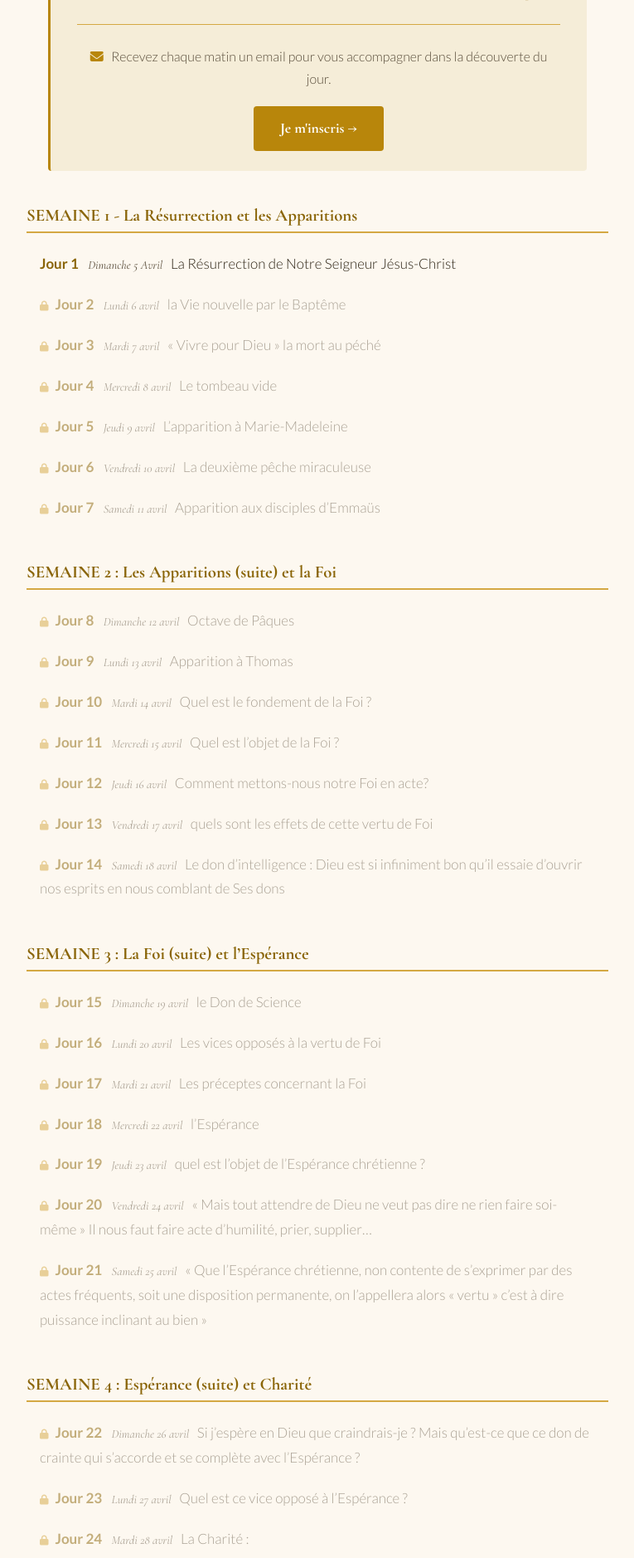
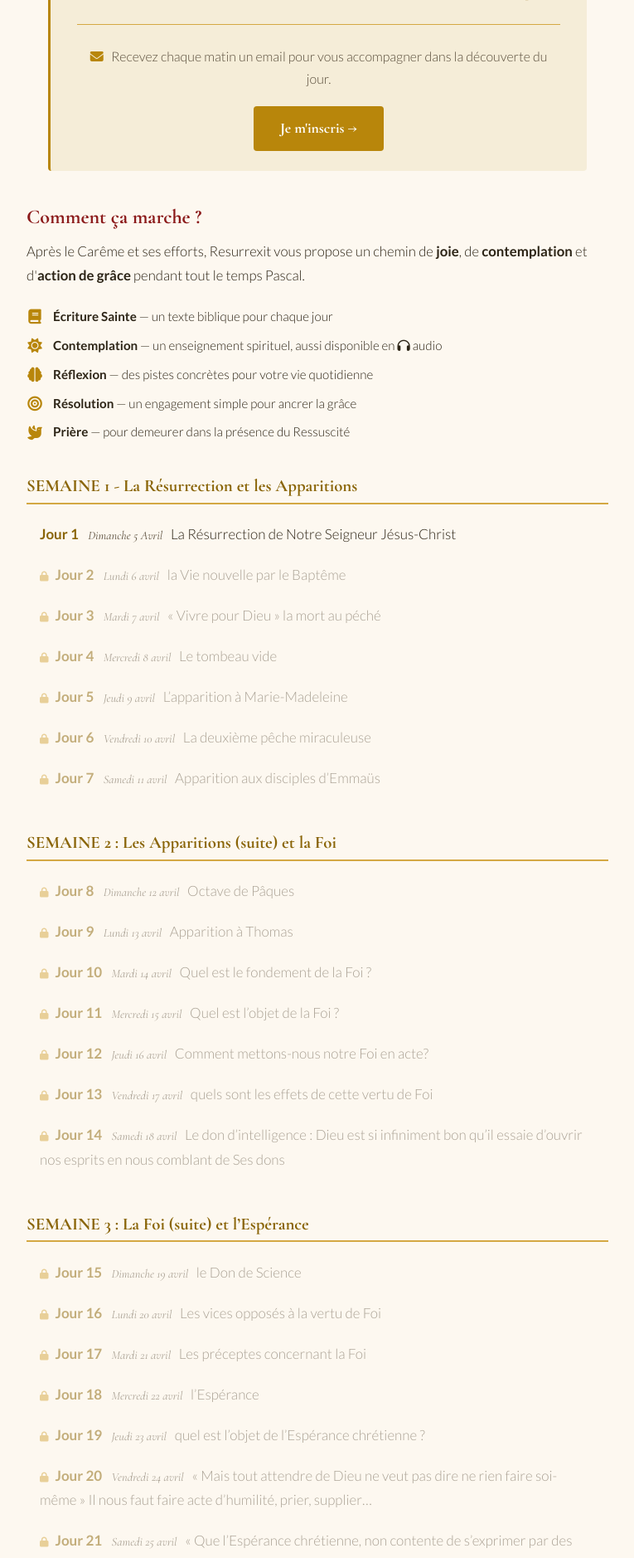
Before and after one commit to benoitvillage-84/Parcours-Resurrexit, a Jekyll site: the page built from index.html, in a window 1280 px wide. Shown: the part 863-2741 px from the top of the page at 83% size, without its empty margins (257-1022 px from the left). Built offline with Jekyll 4.4.1, drawn with Linux system fonts in a browser that asks for light colours.

Commit message:
Ajoute section 'Comment ca marche' sur l'index avec les 5 piliers
Co-Authored-By: Claude Opus 4.6 (1M context) <noreply@anthropic.com>

```diff
--- a/assets/css/style.css
+++ b/assets/css/style.css
@@ -504,6 +504,51 @@ hr.ornement::after {
   margin-right: 0.4rem;
 }
 
+/* ── Programme (index) ── */
+
+.index-programme {
+  margin-bottom: 2.5rem;
+}
+
+.index-programme h2 {
+  font-family: 'Cormorant Garamond', serif;
+  font-size: 1.5rem;
+  color: var(--red);
+  margin-bottom: 0.75rem;
+}
+
+.index-programme > p {
+  font-size: 1.05rem;
+  line-height: 1.7;
+  margin-bottom: 1.5rem;
+}
+
+.programme-piliers {
+  display: flex;
+  flex-direction: column;
+  gap: 0.75rem;
+}
+
+.programme-pilier {
+  display: flex;
+  align-items: flex-start;
+  gap: 0.75rem;
+}
+
+.programme-pilier > i {
+  color: var(--gold);
+  font-size: 1.1rem;
+  margin-top: 0.2rem;
+  min-width: 1.25rem;
+  text-align: center;
+}
+
+.programme-pilier span {
+  font-size: 0.95rem;
+  line-height: 1.5;
+  color: var(--text);
+}
+
 .semaine-group {
   margin-bottom: 2rem;
 }
--- a/index.html
+++ b/index.html
@@ -18,6 +18,33 @@ title: Accueil
     <p class="extrait-inscription"><i class="fa-solid fa-envelope"></i> Recevez chaque matin un email pour vous accompagner dans la d&eacute;couverte du jour.</p>
     <div style="text-align: center;">
       <a href="https://www.parcours-resurrexit.com" class="btn-gold">Je m'inscris &rarr;</a>
+    </div>
+  </div>
+
+  <div class="index-programme">
+    <h2>Comment &ccedil;a marche&nbsp;?</h2>
+    <p>Apr&egrave;s le Car&ecirc;me et ses efforts, Resurrexit vous propose un chemin de <strong>joie</strong>, de <strong>contemplation</strong> et d'<strong>action de gr&acirc;ce</strong> pendant tout le temps Pascal.</p>
+    <div class="programme-piliers">
+      <div class="programme-pilier">
+        <i class="fa-solid fa-book"></i>
+        <span><strong>&Eacute;criture Sainte</strong> &mdash; un texte biblique pour chaque jour</span>
+      </div>
+      <div class="programme-pilier">
+        <i class="fa-solid fa-sun"></i>
+        <span><strong>Contemplation</strong> &mdash; un enseignement spirituel, aussi disponible en <i class="fa-solid fa-headphones"></i>&nbsp;audio</span>
+      </div>
+      <div class="programme-pilier">
+        <i class="fa-solid fa-brain"></i>
+        <span><strong>R&eacute;flexion</strong> &mdash; des pistes concr&egrave;tes pour votre vie quotidienne</span>
+      </div>
+      <div class="programme-pilier">
+        <i class="fa-solid fa-bullseye"></i>
+        <span><strong>R&eacute;solution</strong> &mdash; un engagement simple pour ancrer la gr&acirc;ce</span>
+      </div>
+      <div class="programme-pilier">
+        <i class="fa-solid fa-dove"></i>
+        <span><strong>Pri&egrave;re</strong> &mdash; pour demeurer dans la pr&eacute;sence du Ressuscit&eacute;</span>
+      </div>
     </div>
   </div>
 
```
